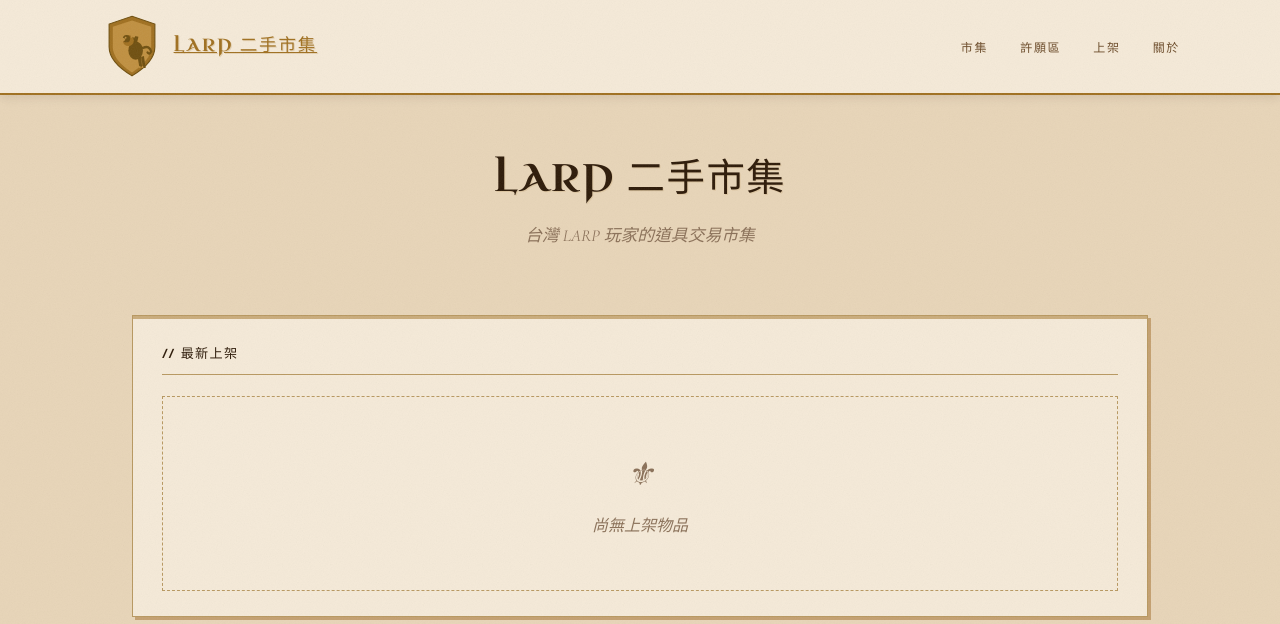
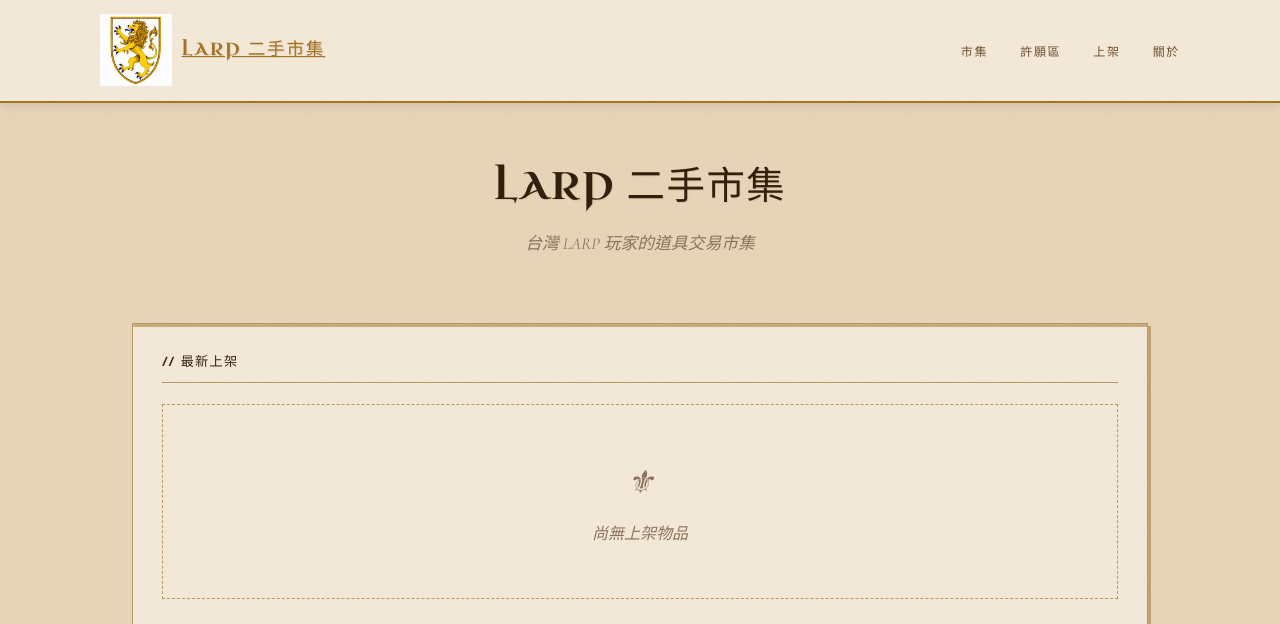
Before and after one commit to TOM-OMEGA/larp-market, a Flask app: page / in a window 1280 px wide. Shown: the top 624 px of the page. Run offline with Flask 3, Linux system fonts and the light colour scheme; data that the repository does not hold is empty.

Commit message:
Shield logo: AI-generated heraldic lion (gold, blue claws, shield border), 72px

```diff
--- a/backend/templates/about.html
+++ b/backend/templates/about.html
@@ -52,7 +52,7 @@ color:var(--gold);text-shadow:2px 2px 0 var(--gold-dark)
 /* nav */
 .n{background:var(--card);border-bottom:2px solid var(--gold);padding:.9rem 2rem;box-shadow:0 2px 10px var(--shadow)}
 .ni{max-width:1080px;margin:0 auto;display:flex;align-items:center;justify-content:space-between}
-.shield{width:64px;height:64px;vertical-align:middle;margin-right:.6rem}
+.shield{width:72px;height:72px;vertical-align:middle;margin-right:.6rem}
 .links{display:flex;gap:2rem;list-style:none}
 .links a{font-family:Uncial Antiqua,serif;font-size:.75rem;letter-spacing:.14em;text-transform:uppercase;color:var(--ink-light);text-decoration:none;padding-bottom:2px;border-bottom:2px solid transparent;transition:color .2s,border-color .2s}
 .links a:hover,.links a.active{color:var(--gold);border-bottom-color:var(--gold)}
@@ -135,7 +135,7 @@ hr{border:none;border-top:1px solid var(--card-border);margin:1.5rem 0}
 <body>
 <nav class="n">
   <div class="ni">
-    <a href="/" class="nl"><img src="/static/shield-icon.svg" class="shield" alt="⚜">LARP 二手市集</a>
+    <a href="/" class="nl"><img src="/static/shield-icon.jpg" class="shield" alt="⚜">LARP 二手市集</a>
     <ul class="links">
       <li><a href="/market">市集</a></li>
       <li><a href="/wishlist">許願區</a></li>
--- a/backend/templates/buy.html
+++ b/backend/templates/buy.html
@@ -52,7 +52,7 @@ color:var(--gold);text-shadow:2px 2px 0 var(--gold-dark)
 /* nav */
 .n{background:var(--card);border-bottom:2px solid var(--gold);padding:.9rem 2rem;box-shadow:0 2px 10px var(--shadow)}
 .ni{max-width:1080px;margin:0 auto;display:flex;align-items:center;justify-content:space-between}
-.shield{width:64px;height:64px;vertical-align:middle;margin-right:.6rem}
+.shield{width:72px;height:72px;vertical-align:middle;margin-right:.6rem}
 .links{display:flex;gap:2rem;list-style:none}
 .links a{font-family:Uncial Antiqua,serif;font-size:.75rem;letter-spacing:.14em;text-transform:uppercase;color:var(--ink-light);text-decoration:none;padding-bottom:2px;border-bottom:2px solid transparent;transition:color .2s,border-color .2s}
 .links a:hover,.links a.active{color:var(--gold);border-bottom-color:var(--gold)}
@@ -135,7 +135,7 @@ hr{border:none;border-top:1px solid var(--card-border);margin:1.5rem 0}
 <body>
 <nav class="n">
   <div class="ni">
-    <a href="/" class="nl"><img src="/static/shield-icon.svg" class="shield" alt="⚜">LARP 二手市集</a>
+    <a href="/" class="nl"><img src="/static/shield-icon.jpg" class="shield" alt="⚜">LARP 二手市集</a>
   </div>
 </nav>
 <main style="max-width:520px;margin:0 auto;padding:0 2rem 3rem;">
--- a/backend/templates/home.html
+++ b/backend/templates/home.html
@@ -52,7 +52,7 @@ color:var(--gold);text-shadow:2px 2px 0 var(--gold-dark)
 /* nav */
 .n{background:var(--card);border-bottom:2px solid var(--gold);padding:.9rem 2rem;box-shadow:0 2px 10px var(--shadow)}
 .ni{max-width:1080px;margin:0 auto;display:flex;align-items:center;justify-content:space-between}
-.shield{width:64px;height:64px;vertical-align:middle;margin-right:.6rem}
+.shield{width:72px;height:72px;vertical-align:middle;margin-right:.6rem}
 .links{display:flex;gap:2rem;list-style:none}
 .links a{font-family:Uncial Antiqua,serif;font-size:.75rem;letter-spacing:.14em;text-transform:uppercase;color:var(--ink-light);text-decoration:none;padding-bottom:2px;border-bottom:2px solid transparent;transition:color .2s,border-color .2s}
 .links a:hover,.links a.active{color:var(--gold);border-bottom-color:var(--gold)}
@@ -135,7 +135,7 @@ hr{border:none;border-top:1px solid var(--card-border);margin:1.5rem 0}
 <body>
 <nav class="n">
   <div class="ni">
-    <a href="/" class="nl"><img src="/static/shield-icon.svg" class="shield" alt="⚜">LARP 二手市集</a>
+    <a href="/" class="nl"><img src="/static/shield-icon.jpg" class="shield" alt="⚜">LARP 二手市集</a>
     <ul class="links">
       <li><a href="/market">市集</a></li>
       <li><a href="/wishlist">許願區</a></li>
--- a/backend/templates/item.html
+++ b/backend/templates/item.html
@@ -52,7 +52,7 @@ color:var(--gold);text-shadow:2px 2px 0 var(--gold-dark)
 /* nav */
 .n{background:var(--card);border-bottom:2px solid var(--gold);padding:.9rem 2rem;box-shadow:0 2px 10px var(--shadow)}
 .ni{max-width:1080px;margin:0 auto;display:flex;align-items:center;justify-content:space-between}
-.shield{width:64px;height:64px;vertical-align:middle;margin-right:.6rem}
+.shield{width:72px;height:72px;vertical-align:middle;margin-right:.6rem}
 .links{display:flex;gap:2rem;list-style:none}
 .links a{font-family:Uncial Antiqua,serif;font-size:.75rem;letter-spacing:.14em;text-transform:uppercase;color:var(--ink-light);text-decoration:none;padding-bottom:2px;border-bottom:2px solid transparent;transition:color .2s,border-color .2s}
 .links a:hover,.links a.active{color:var(--gold);border-bottom-color:var(--gold)}
@@ -135,7 +135,7 @@ hr{border:none;border-top:1px solid var(--card-border);margin:1.5rem 0}
 <body>
 <nav class="n">
   <div class="ni">
-    <a href="/" class="nl"><img src="/static/shield-icon.svg" class="shield" alt="⚜">LARP 二手市集</a>
+    <a href="/" class="nl"><img src="/static/shield-icon.jpg" class="shield" alt="⚜">LARP 二手市集</a>
     <ul class="links">
       <li><a href="/market" class="active">市集</a></li>
       <li><a href="/wishlist">許願區</a></li>
--- a/backend/templates/list.html
+++ b/backend/templates/list.html
@@ -52,7 +52,7 @@ color:var(--gold);text-shadow:2px 2px 0 var(--gold-dark)
 /* nav */
 .n{background:var(--card);border-bottom:2px solid var(--gold);padding:.9rem 2rem;box-shadow:0 2px 10px var(--shadow)}
 .ni{max-width:1080px;margin:0 auto;display:flex;align-items:center;justify-content:space-between}
-.shield{width:64px;height:64px;vertical-align:middle;margin-right:.6rem}
+.shield{width:72px;height:72px;vertical-align:middle;margin-right:.6rem}
 .links{display:flex;gap:2rem;list-style:none}
 .links a{font-family:Uncial Antiqua,serif;font-size:.75rem;letter-spacing:.14em;text-transform:uppercase;color:var(--ink-light);text-decoration:none;padding-bottom:2px;border-bottom:2px solid transparent;transition:color .2s,border-color .2s}
 .links a:hover,.links a.active{color:var(--gold);border-bottom-color:var(--gold)}
@@ -135,7 +135,7 @@ hr{border:none;border-top:1px solid var(--card-border);margin:1.5rem 0}
 <body>
 <nav class="n">
   <div class="ni">
-    <a href="/" class="nl"><img src="/static/shield-icon.svg" class="shield" alt="⚜">LARP 二手市集</a>
+    <a href="/" class="nl"><img src="/static/shield-icon.jpg" class="shield" alt="⚜">LARP 二手市集</a>
     <ul class="links">
       <li><a href="/market">市集</a></li>
       <li><a href="/wishlist">許願區</a></li>
--- a/backend/templates/login.html
+++ b/backend/templates/login.html
@@ -52,7 +52,7 @@ color:var(--gold);text-shadow:2px 2px 0 var(--gold-dark)
 /* nav */
 .n{background:var(--card);border-bottom:2px solid var(--gold);padding:.9rem 2rem;box-shadow:0 2px 10px var(--shadow)}
 .ni{max-width:1080px;margin:0 auto;display:flex;align-items:center;justify-content:space-between}
-.shield{width:64px;height:64px;vertical-align:middle;margin-right:.6rem}
+.shield{width:72px;height:72px;vertical-align:middle;margin-right:.6rem}
 .links{display:flex;gap:2rem;list-style:none}
 .links a{font-family:Uncial Antiqua,serif;font-size:.75rem;letter-spacing:.14em;text-transform:uppercase;color:var(--ink-light);text-decoration:none;padding-bottom:2px;border-bottom:2px solid transparent;transition:color .2s,border-color .2s}
 .links a:hover,.links a.active{color:var(--gold);border-bottom-color:var(--gold)}
@@ -136,7 +136,7 @@ hr{border:none;border-top:1px solid var(--card-border);margin:1.5rem 0}
 <div class="center">
   <div class="login-box" style="position:relative;">
     <div style="text-align:center;margin-bottom:2rem;">
-      <img src="/static/shield-icon.svg" style="width:64px;height:64px;margin-bottom:.6rem;" alt="⚜">
+      <img src="/static/shield-icon.jpg" style="width:72px;height:72px;margin-bottom:.6rem;" alt="⚜">
       <div style="font-family:Uncial Antiqua,serif;font-size:1.4rem;color:var(--gold);letter-spacing:.08em;">管理後台</div>
       <div style="font-family:Cormorant Garamond,serif;color:var(--dim);font-style:italic;margin-top:.4rem;">LARP 二手市集</div>
     </div>
--- a/backend/templates/market.html
+++ b/backend/templates/market.html
@@ -52,7 +52,7 @@ color:var(--gold);text-shadow:2px 2px 0 var(--gold-dark)
 /* nav */
 .n{background:var(--card);border-bottom:2px solid var(--gold);padding:.9rem 2rem;box-shadow:0 2px 10px var(--shadow)}
 .ni{max-width:1080px;margin:0 auto;display:flex;align-items:center;justify-content:space-between}
-.shield{width:64px;height:64px;vertical-align:middle;margin-right:.6rem}
+.shield{width:72px;height:72px;vertical-align:middle;margin-right:.6rem}
 .links{display:flex;gap:2rem;list-style:none}
 .links a{font-family:Uncial Antiqua,serif;font-size:.75rem;letter-spacing:.14em;text-transform:uppercase;color:var(--ink-light);text-decoration:none;padding-bottom:2px;border-bottom:2px solid transparent;transition:color .2s,border-color .2s}
 .links a:hover,.links a.active{color:var(--gold);border-bottom-color:var(--gold)}
@@ -135,7 +135,7 @@ hr{border:none;border-top:1px solid var(--card-border);margin:1.5rem 0}
 <body>
 <nav class="n">
   <div class="ni">
-    <a href="/" class="nl"><img src="/static/shield-icon.svg" class="shield" alt="⚜">LARP 二手市集</a>
+    <a href="/" class="nl"><img src="/static/shield-icon.jpg" class="shield" alt="⚜">LARP 二手市集</a>
     <ul class="links">
       <li><a href="/market" class="active">市集</a></li>
       <li><a href="/wishlist">許願區</a></li>
--- a/backend/templates/wish.html
+++ b/backend/templates/wish.html
@@ -52,7 +52,7 @@ color:var(--gold);text-shadow:2px 2px 0 var(--gold-dark)
 /* nav */
 .n{background:var(--card);border-bottom:2px solid var(--gold);padding:.9rem 2rem;box-shadow:0 2px 10px var(--shadow)}
 .ni{max-width:1080px;margin:0 auto;display:flex;align-items:center;justify-content:space-between}
-.shield{width:64px;height:64px;vertical-align:middle;margin-right:.6rem}
+.shield{width:72px;height:72px;vertical-align:middle;margin-right:.6rem}
 .links{display:flex;gap:2rem;list-style:none}
 .links a{font-family:Uncial Antiqua,serif;font-size:.75rem;letter-spacing:.14em;text-transform:uppercase;color:var(--ink-light);text-decoration:none;padding-bottom:2px;border-bottom:2px solid transparent;transition:color .2s,border-color .2s}
 .links a:hover,.links a.active{color:var(--gold);border-bottom-color:var(--gold)}
@@ -135,7 +135,7 @@ hr{border:none;border-top:1px solid var(--card-border);margin:1.5rem 0}
 <body>
 <nav class="n">
   <div class="ni">
-    <a href="/" class="nl"><img src="/static/shield-icon.svg" class="shield" alt="⚜">LARP 二手市集</a>
+    <a href="/" class="nl"><img src="/static/shield-icon.jpg" class="shield" alt="⚜">LARP 二手市集</a>
     <ul class="links">
       <li><a href="/market">市集</a></li>
       <li><a href="/wishlist" class="active">許願區</a></li>
--- a/backend/templates/wishlist.html
+++ b/backend/templates/wishlist.html
@@ -52,7 +52,7 @@ color:var(--gold);text-shadow:2px 2px 0 var(--gold-dark)
 /* nav */
 .n{background:var(--card);border-bottom:2px solid var(--gold);padding:.9rem 2rem;box-shadow:0 2px 10px var(--shadow)}
 .ni{max-width:1080px;margin:0 auto;display:flex;align-items:center;justify-content:space-between}
-.shield{width:64px;height:64px;vertical-align:middle;margin-right:.6rem}
+.shield{width:72px;height:72px;vertical-align:middle;margin-right:.6rem}
 .links{display:flex;gap:2rem;list-style:none}
 .links a{font-family:Uncial Antiqua,serif;font-size:.75rem;letter-spacing:.14em;text-transform:uppercase;color:var(--ink-light);text-decoration:none;padding-bottom:2px;border-bottom:2px solid transparent;transition:color .2s,border-color .2s}
 .links a:hover,.links a.active{color:var(--gold);border-bottom-color:var(--gold)}
@@ -135,7 +135,7 @@ hr{border:none;border-top:1px solid var(--card-border);margin:1.5rem 0}
 <body>
 <nav class="n">
   <div class="ni">
-    <a href="/" class="nl"><img src="/static/shield-icon.svg" class="shield" alt="⚜">LARP 二手市集</a>
+    <a href="/" class="nl"><img src="/static/shield-icon.jpg" class="shield" alt="⚜">LARP 二手市集</a>
     <ul class="links">
       <li><a href="/market">市集</a></li>
       <li><a href="/wishlist" class="active">許願區</a></li>
```
Also changed, not shown: static/shield-icon.jpg.
